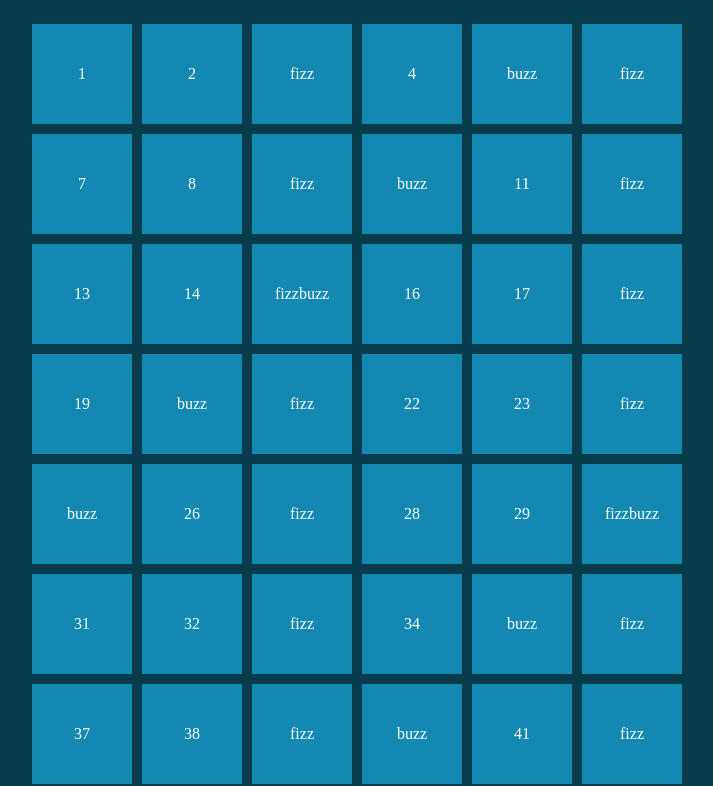
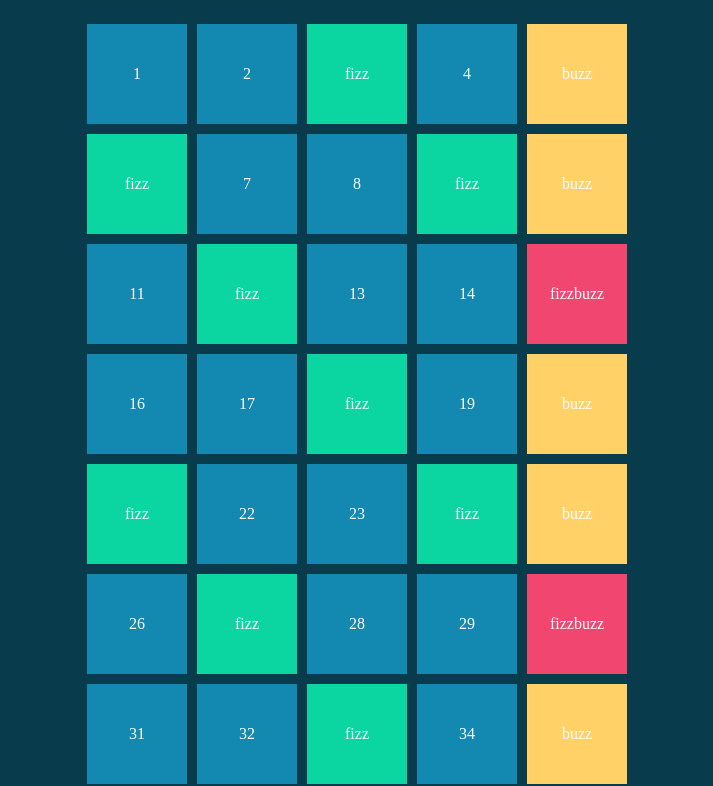
Before and after one commit to Tredicibrando/js-fizzbuzzdom, a plain HTML site: page index.html in a window 1280 px wide. Shown: the part 48-834 px from the top of the page, without its empty margins (283-996 px from the left). Drawn offline with Linux system fonts and the light colour scheme.

Commit message:
esercizio completo

```diff
--- a/css/style.css
+++ b/css/style.css
@@ -23,7 +23,7 @@ section{
     gap: 10px;
     flex-wrap: wrap;
     justify-content: center;
-    width: 55%;
+    width: 45%;
     margin: 0 auto;
 }
 
@@ -40,7 +40,7 @@ section{
 }
 
 .box:hover{
-    border: 1px solid #feba05;
+    border: 1px solid white;
 }
 
 
--- a/js/app.js
+++ b/js/app.js
@@ -13,14 +13,17 @@ for (let i = 1; i <=100 ; i++) {
     if(i % 3 === 0 && i % 5 === 0){
         console.log('fizzbuzz', i)
         div.append('fizzbuzz')
+        div.classList.add("box--fizzbuzz")
 
     }
     else if(i % 3 === 0){
         console.log('fizz', i)
         div.append('fizz')
+        div.classList.add("box--fizz")
     } else if (i % 5 === 0){
         console.log ('buzz', i)
         div.append('buzz')
+        div.classList.add("box--buzz")
     } else{
         div.append(i)
     }
```
